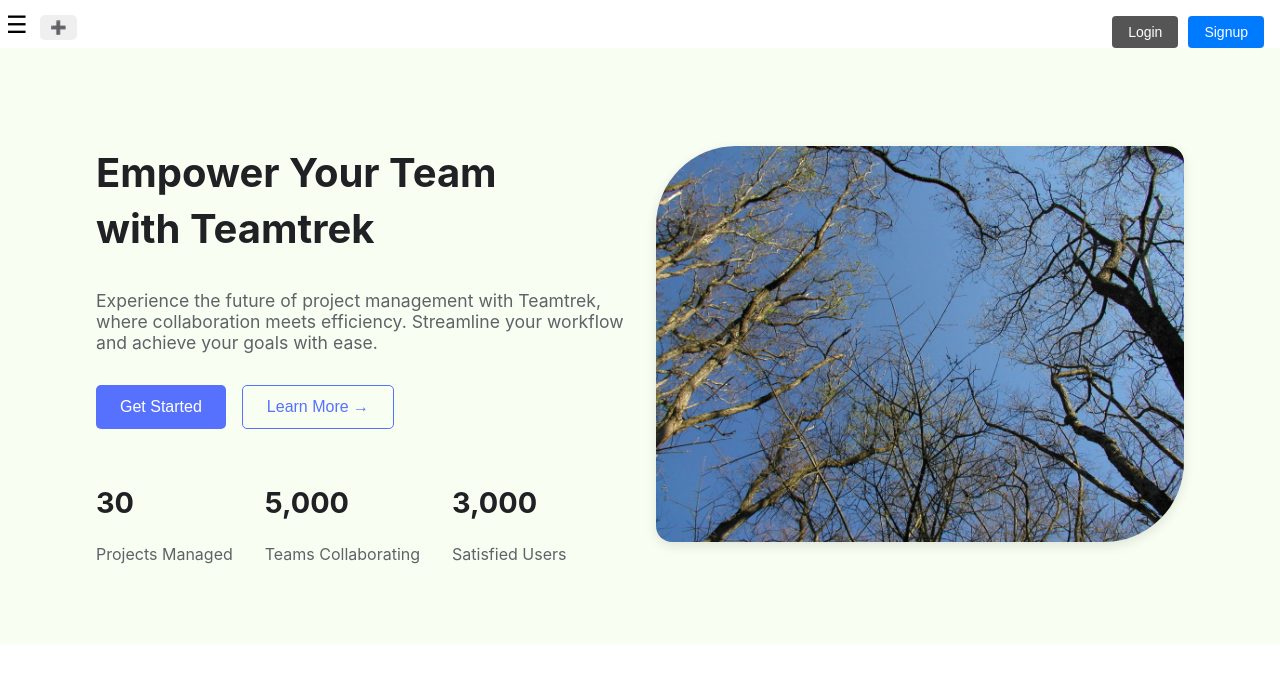
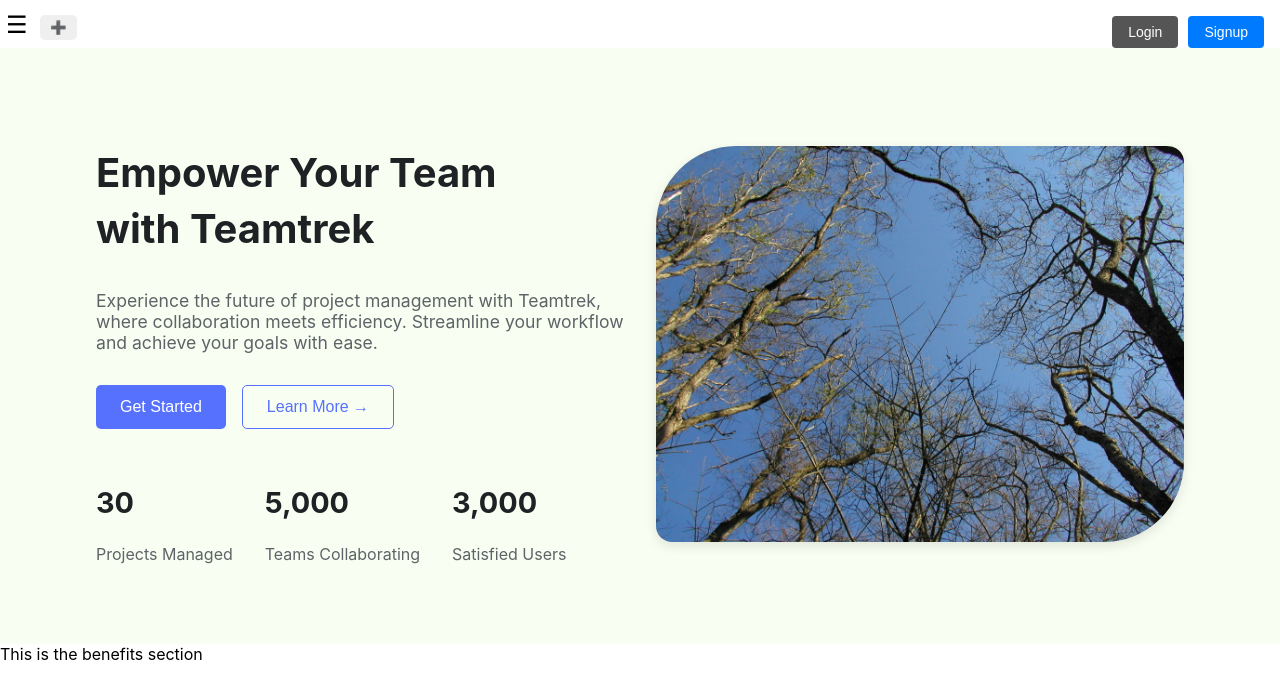
Before and after one commit to Titanantony/teamtrek, a React (Create React App) app in the folder react-frontend/: page / in a window 1280 px wide. Shown: the top 698 px of the page. Built offline with nearby package versions, Linux system fonts and the light colour scheme.

Commit message:
Fix: restructure the files in a logical way

```diff
--- a/react-frontend/src/App.js
+++ b/react-frontend/src/App.js
@@ -5,7 +5,7 @@
   RouterProvider,
 } from 'react-router-dom';
 import RootLayout from './Layout/RootLayout';
-import Frontpage from './Pages/Frontpage';
+import Frontpage from './Pages//Homepage/Frontpage.js';
 
 const router = createBrowserRouter(
   createRoutesFromElements(
--- /dev/null
+++ b/react-frontend/src/Pages/Homepage/Benefits/Benefits.js
@@ -0,0 +1,11 @@
+import React from 'react';
+
+const Benefits = () => {
+    return (
+        <div>
+            This is the benefits section
+        </div>
+    );
+}
+
+export default Benefits;
--- a/react-frontend/src/Pages/Frontpage.js
+++ b/react-frontend/src/Pages/Homepage/Frontpage.js
@@ -1,10 +1,12 @@
 import React from 'react'
-import MainSection from './Homepage/MainSection'
+import MainSection from './Mainsection/MainSection'
+import Benefits from './Benefits/Benefits'
 
 function Frontpage() {
   return (
     <>
     <MainSection />
+    <Benefits />
     </>
   )
 }
--- a/react-frontend/src/Pages/Homepage/ImageSection.js
+++ b/react-frontend/src/Pages/Homepage/Mainsection/ImageSection.js
@@ -1,6 +1,6 @@
 import React from 'react';
 import styles from './styles/MainSection.module.css';
-import image from "../../assets/1.jpg"
+import image from "../../../assets/1.jpg"
 
 const ImageSection = () => (
   <div className={styles.imageContainer}>
--- a/react-frontend/src/Pages/Homepage/styles/MainSection.module.css
+++ b/react-frontend/src/Pages/Homepage/Mainsection/styles/MainSection.module.css
@@ -100,7 +100,7 @@
     }
 }
 
-@media (max-width: 768px) {
+@media (max-width: 928px) {
     .container {
         flex-direction: column;
         padding: 2rem 3rem;
```
Also changed, not shown: react-frontend/src/Pages/Homepage/Mainsection/CTAButtons.js (renamed from react-frontend/src/Pages/Homepage/CTAButtons.js), react-frontend/src/Pages/Homepage/Mainsection/Header.js (renamed from react-frontend/src/Pages/Homepage/Header.js), react-frontend/src/Pages/Homepage/Mainsection/MainSection.js (renamed from react-frontend/src/Pages/Homepage/MainSection.js), react-frontend/src/Pages/Homepage/Mainsection/Statistics.js (renamed from react-frontend/src/Pages/Homepage/Statistics.js), react-frontend/src/Pages/Homepage/Mainsection/styles/animations.css (renamed from react-frontend/src/Pages/Homepage/styles/animations.css).
